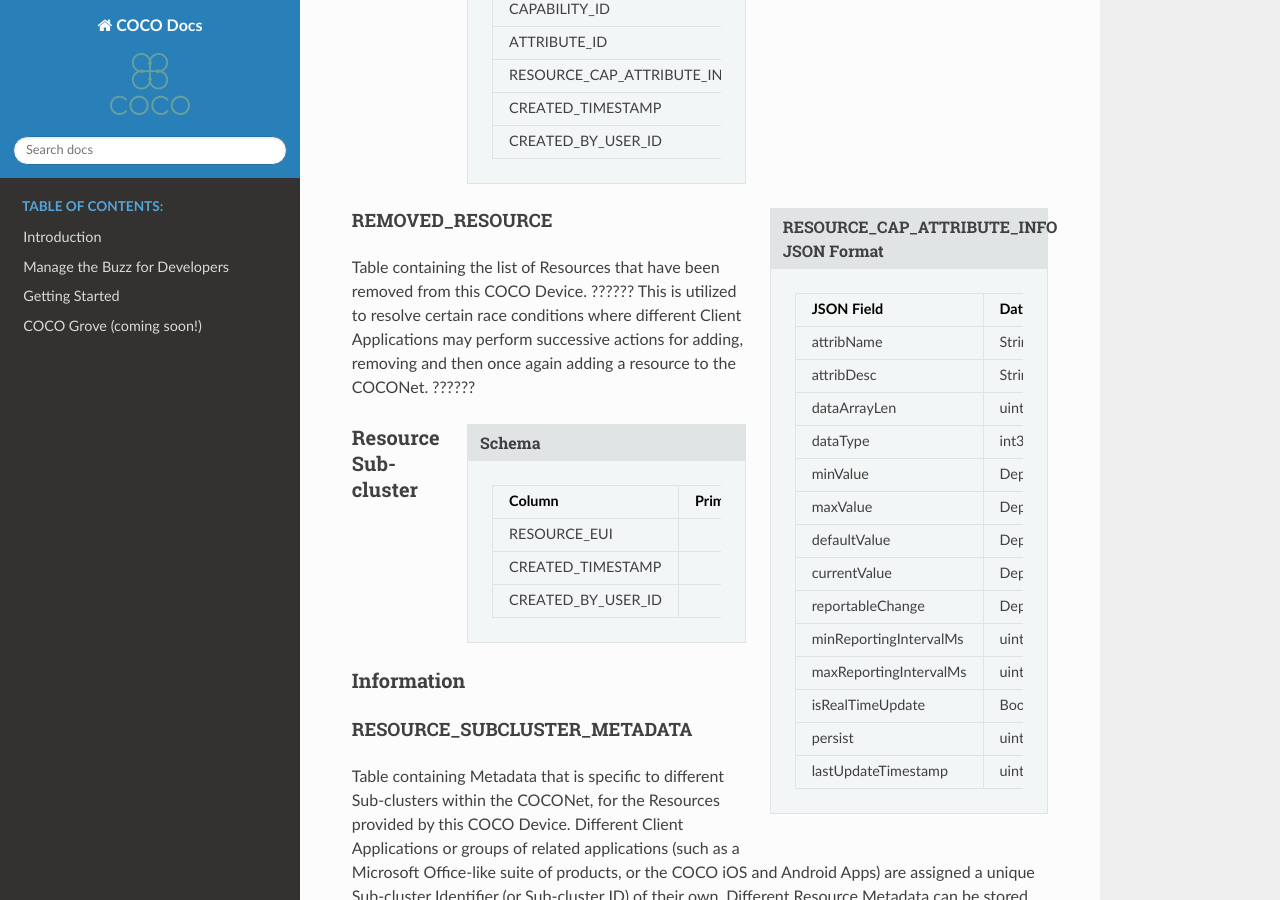
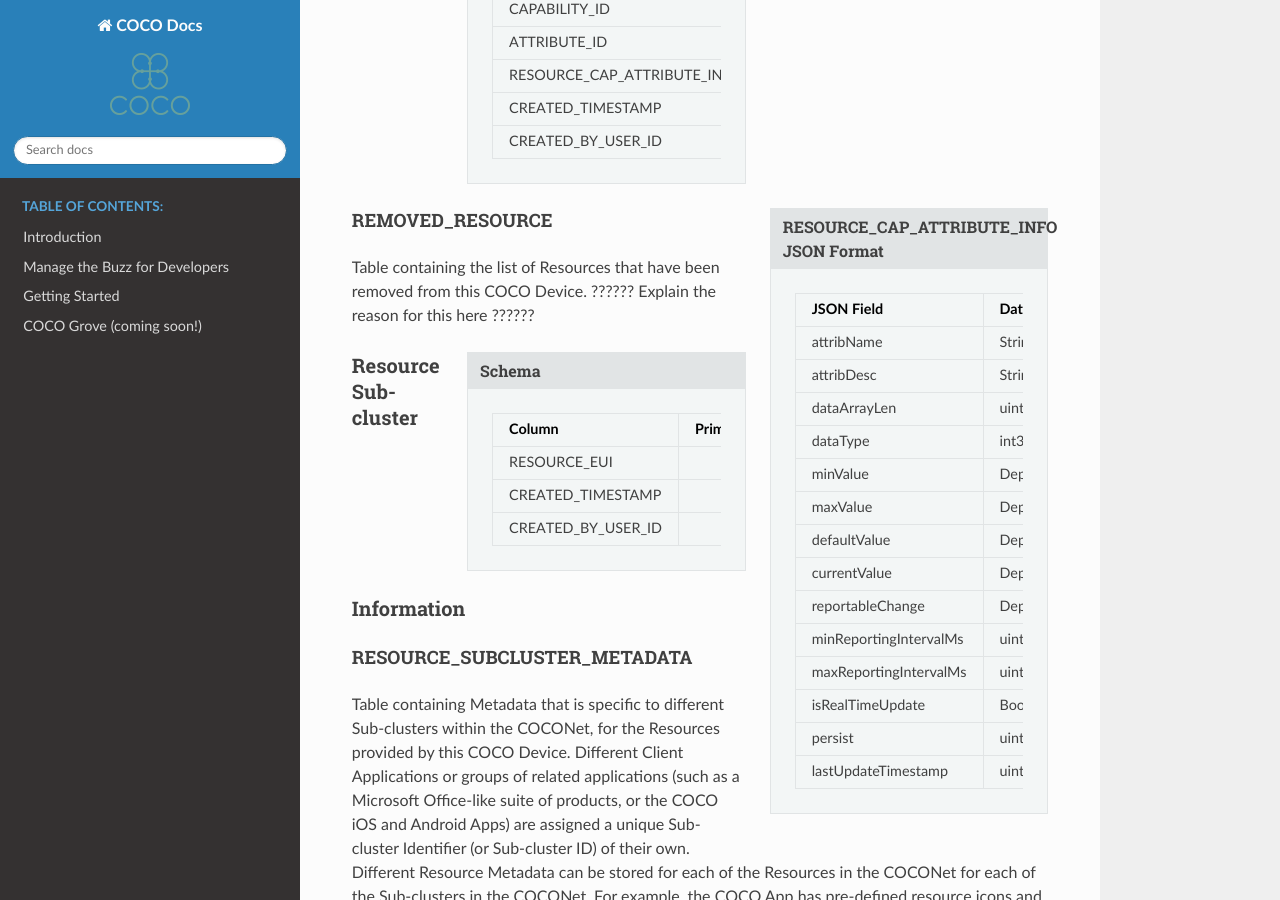
Before and after one commit to elear-solutions/docs, a Sphinx documentation site: the page built from source/coco_technical_documentation/coco_tech_docs_aiot_intelligent_edge/coco_tech_docs_coco_for_devices/coco_tech_docs_linux/coco_tech_docs_linux_internals/cocodb/cocodb_frameworks.rst, in a window 1280 px wide and 900 px high, scrolled down 3411 px. Built offline with Sphinx 7.4.7 and the Read the Docs theme 2.0.0, drawn with Linux system fonts in a browser that asks for light colours.

Commit message:
Update cocodb_frameworks.rst

```diff
--- a/source/coco_technical_documentation/coco_tech_docs_aiot_intelligent_edge/coco_tech_docs_coco_for_devices/coco_tech_docs_linux/coco_tech_docs_linux_internals/cocodb/cocodb_frameworks.rst
+++ b/source/coco_technical_documentation/coco_tech_docs_aiot_intelligent_edge/coco_tech_docs_coco_for_devices/coco_tech_docs_linux/coco_tech_docs_linux_internals/cocodb/cocodb_frameworks.rst
@@ -579,7 +579,7 @@
 REMOVED_RESOURCE
 ****************
 
-Table containing the list of Resources that have been removed from this COCO Device. ?????? This is utilized to resolve certain race conditions where different Client Applications may perform successive actions for adding, removing and then once again adding a resource to the COCONet. ??????
+Table containing the list of Resources that have been removed from this COCO Device. ?????? Explain the reason for this here ??????
 
 .. sidebar:: Schema
 
```
